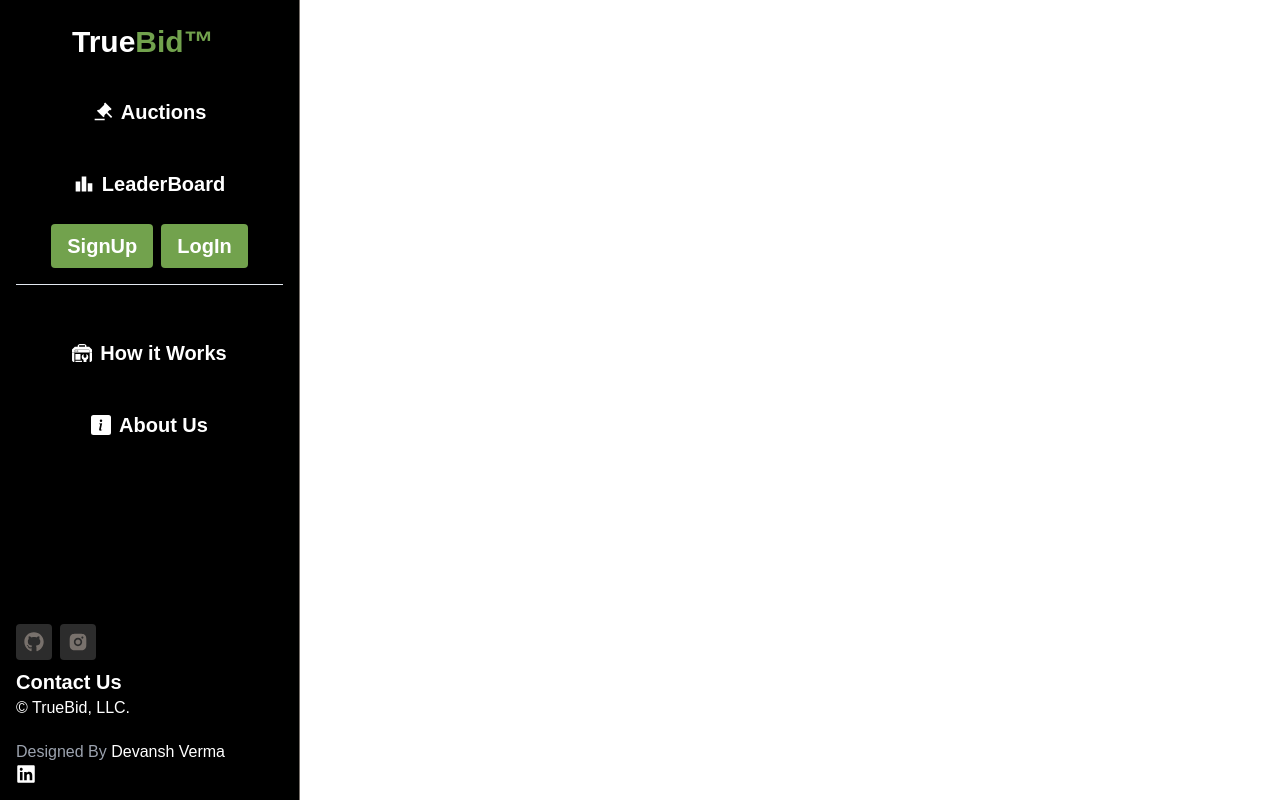
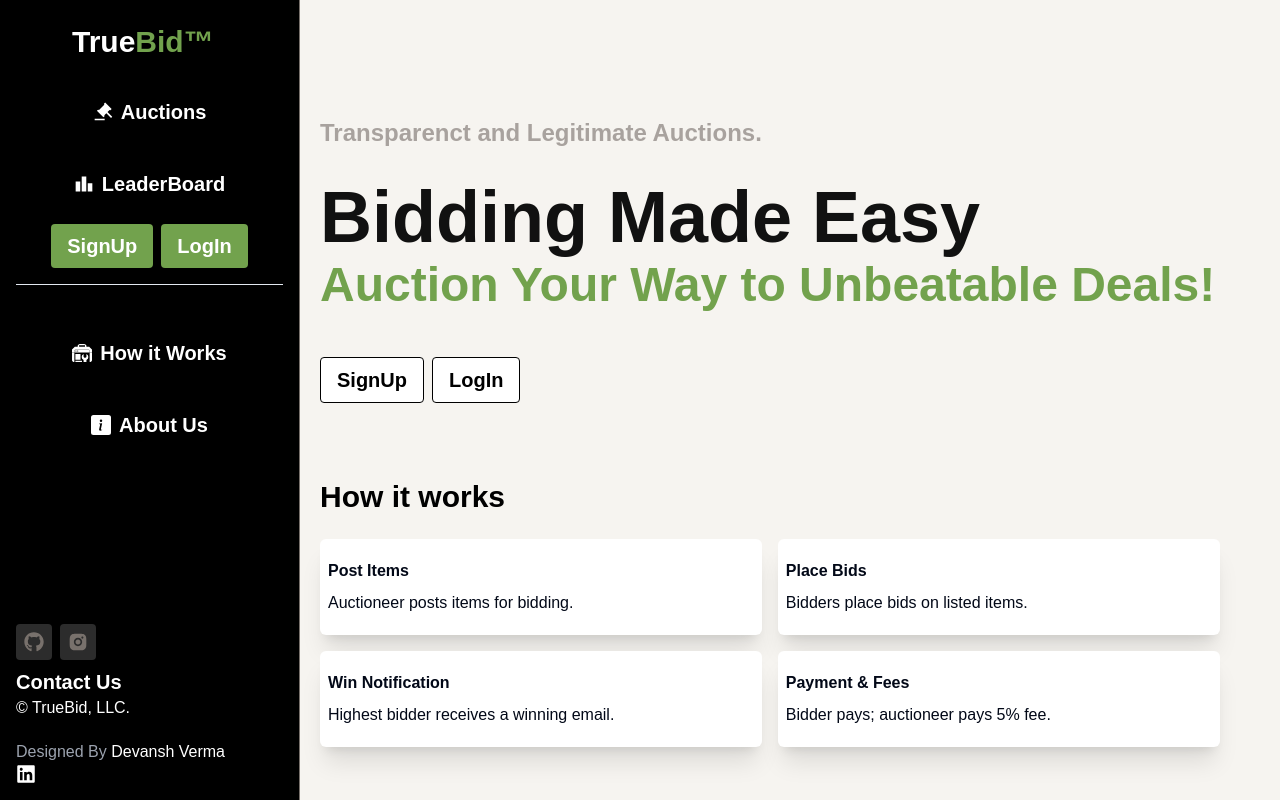
Before and after one commit to devanshV18/TrueBid, a React (Vite) app in the folder client/: page / in a window 1280 px wide. Built offline with nearby package versions, Linux system fonts and the light colour scheme; no server answers.

Commit message:
basic home ui done

```diff
--- a/client/src/pages/Home.jsx
+++ b/client/src/pages/Home.jsx
@@ -1,9 +1,88 @@
+import { elements } from 'chart.js';
 import React from 'react'
+import { useSelector } from "react-redux";
+import { Link } from "react-router-dom";
+// import FeaturedAuctions from "./home-sub-components/FeaturedAuctions";
+// import UpcomingAuctions from "./home-sub-components/UpcomingAuctions";
+// import Leaderboard from "./home-sub-components/Leaderboard";
+// import Spinner from "@/custom-components/Spinner";
 
 const Home = () => {
+
+  const howItWorks = [
+    { title: "Post Items", description: "Auctioneer posts items for bidding." },
+    { title: "Place Bids", description: "Bidders place bids on listed items." },
+    {
+      title: "Win Notification",
+      description: "Highest bidder receives a winning email.",
+    },
+    {
+      title: "Payment & Fees",
+      description: "Bidder pays; auctioneer pays 5% fee.",
+    },
+  ];
+
+  const {isAuthenticated} = useSelector(state => state.user)
+
   return (
     <>
+      <section className="w-full ml-0 m-0 h-fit px-5 pt-20 lg:pl-[320px] gap-7 flex flex-col min-h-screen py-4 justify-center">
+        <div>
+            <p className="text-stone-400 font-bold text-2xl mb-8">
+              Transparenct and Legitimate Auctions.
+            </p>
+            <h1
+              className={`text-[#111] text-2xl font-bold mb-2 min-[480px]:text-4xl md:text-6xl xl:text-7xl 2xl:text-8xl`}
+            >
+              Bidding Made Easy
+            </h1>
+            <h1
+              className={`text-[#72a24d] text-2xl font-bold mb-2 min-[480px]:text-2xl md:text-4xl xl:text-5xl 2xl:text-6xl`}
+            >
+              Auction Your Way to Unbeatable Deals!
+            </h1>
+            <div className="flex gap-4 my-8">
 
+              {
+                !isAuthenticated &&
+                (
+                  <>
+
+                    <div className='my-4 flex justify-center gap-2'> {/* Added justify-center here */}
+                          <Link to={"/sign-up"} className='flex justify-center items-center bg-white border border-black text-black text-xl font-bold hover:bg-[#72a24d] hover:border-none hover:text-white rounded px-4 py-2 transition-colors duration-300'>
+                            SignUp
+                          </Link>
+
+                          <Link to={"/login"} className='flex justify-center items-center bg-white border border-black text-black text-xl font-bold hover:bg-[#72a24d] hover:border-none hover:text-white rounded px-4 py-2 transition-colors duration-300'>
+                            LogIn
+                          </Link>
+                    </div>
+
+                  </>
+                )
+              }
+
+            </div>
+        </div>
+
+        <div className='flex flex-col gap-6'>
+            <h3 className='text-black font-semibold md:text-3xl text-2xl'>How it works</h3>
+            <div className='flex flex-col gap-4 md:flex-row md:flex-wrap w-full'>
+                {
+                  howItWorks.map(element => {
+                    return (
+                      <div key={element.title}
+                          className='bg-white flex flex-col gap-2 p-2 rounded-md h-[96px] justify-center md:w-[48%] lg:w-[47%] 2xl:w-[24%] shadow-xl transition-all duration-300'
+                      >
+                        <h5 className='font-bold'>{element.title}</h5>
+                        <p>{element.description}</p>
+                      </div>
+                    )
+                  })
+                }
+            </div>
+        </div>
+      </section>
     </>
   )
 }
```
